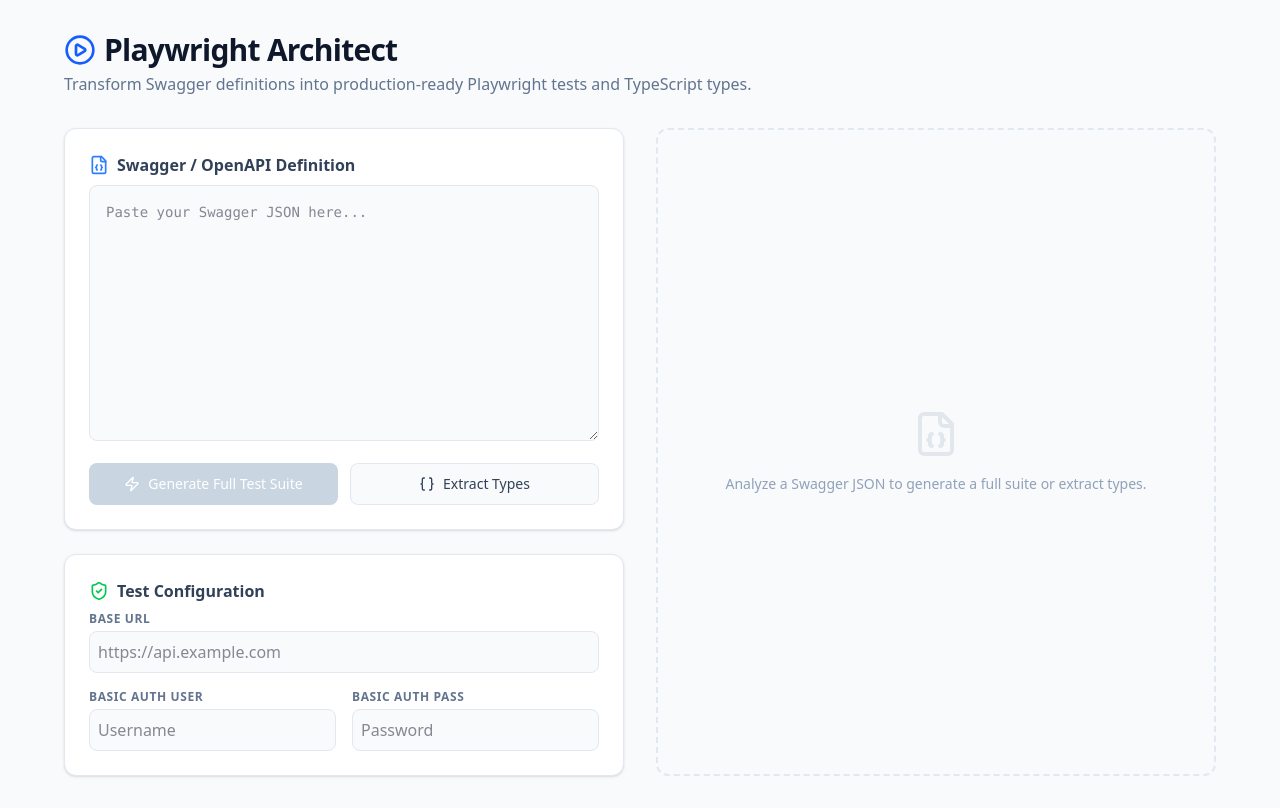
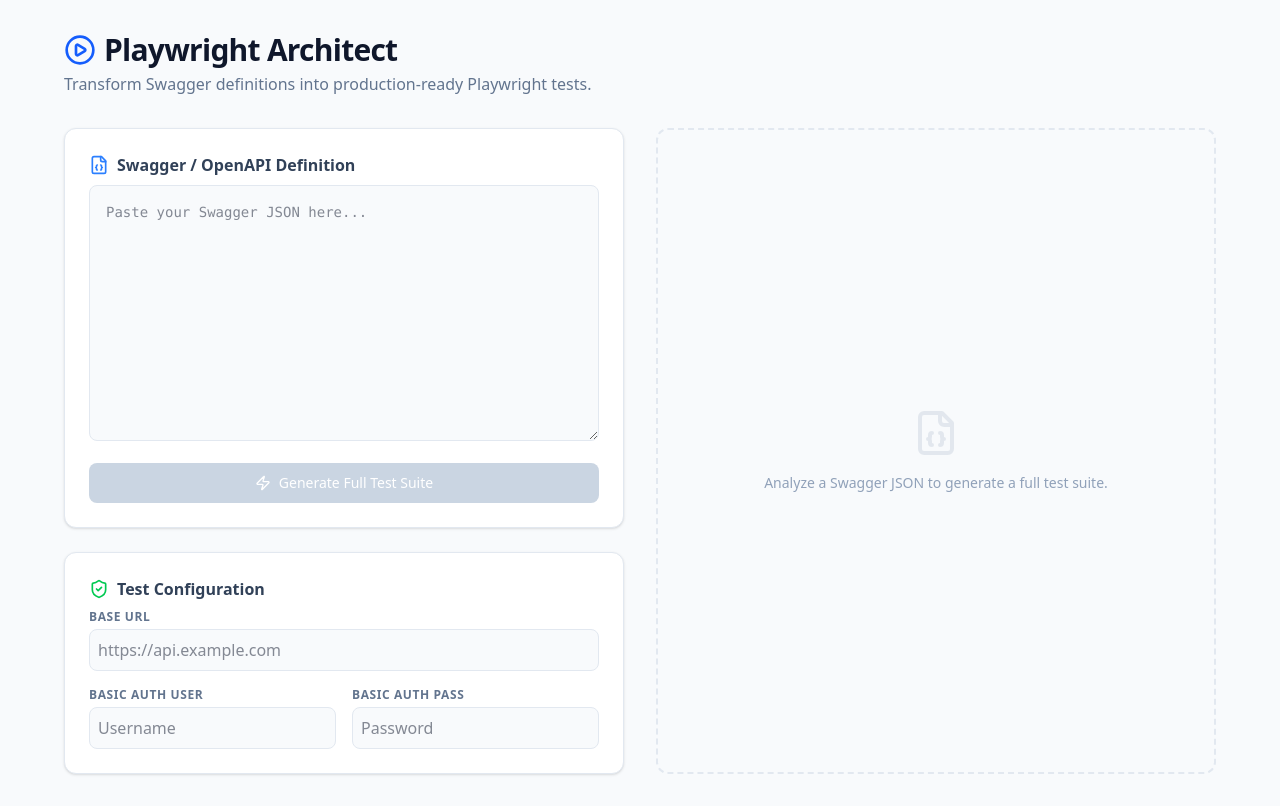
Before and after one commit to nicolas1729/playwright-generator, a React (Vite) app: page / in a window 1280 px wide. Built offline with nearby package versions, Linux system fonts and the light colour scheme; no server answers.

Commit message:
refactor: Remove Gemini AI and React Markdown dependencies
The Gemini AI API and React Markdown library are no longer used in the application. This commit removes their respective dependencies and related configurations to streamline the project.

```diff
--- a/package.json
+++ b/package.json
@@ -11,7 +11,6 @@
     "lint": "tsc --noEmit"
   },
   "dependencies": {
-    "@google/genai": "^1.29.0",
     "@tailwindcss/vite": "^4.1.14",
     "@vitejs/plugin-react": "^5.0.4",
     "clsx": "^2.1.1",
@@ -21,7 +20,6 @@
     "motion": "^12.23.24",
     "react": "^19.0.0",
     "react-dom": "^19.0.0",
-    "react-markdown": "^10.1.0",
     "tailwind-merge": "^3.5.0",
     "vite": "^6.2.0"
   },
--- a/src/App.tsx
+++ b/src/App.tsx
@@ -3,8 +3,7 @@
  * SPDX-License-Identifier: Apache-2.0
  */
 
-import { useState, useRef } from 'react';
-import { GoogleGenAI } from "@google/genai";
+import { useState } from 'react';
 import {
   FileJson,
   ShieldCheck,
@@ -14,32 +13,18 @@ import {
   Check,
   Loader2,
   AlertCircle,
-  Plus,
-  Trash2,
-  ChevronRight,
   Code2,
-  Braces,
-  Type,
   Zap
 } from 'lucide-react';
 import { motion, AnimatePresence } from 'motion/react';
-import Markdown from 'react-markdown';
-
-// Initialize Gemini
-const ai = new GoogleGenAI({ apiKey: process.env.GEMINI_API_KEY });
-
-type OutputTab = 'tests' | 'types';
 
 export default function App() {
   const [swaggerJson, setSwaggerJson] = useState('');
   const [username, setUsername] = useState('');
   const [password, setPassword] = useState('');
   const [baseUrl, setBaseUrl] = useState('');
-  const [isGeneratingTypes, setIsGeneratingTypes] = useState(false);
   const [isGeneratingFullSuite, setIsGeneratingFullSuite] = useState(false);
   const [generatedCode, setGeneratedCode] = useState('');
-  const [generatedTypes, setGeneratedTypes] = useState('');
-  const [activeTab, setActiveTab] = useState<OutputTab>('tests');
   const [error, setError] = useState<string | null>(null);
   const [copied, setCopied] = useState(false);
 
@@ -51,7 +36,6 @@ export default function App() {
 
     setIsGeneratingFullSuite(true);
     setError(null);
-    setActiveTab('tests');
 
     try {
       const swagger = JSON.parse(swaggerJson);
@@ -139,39 +123,6 @@ export default function App() {
     }
   };
 
-  const generateTypeScriptTypes = async () => {
-    if (!swaggerJson) {
-      setError('Please provide a Swagger JSON');
-      return;
-    }
-
-    setIsGeneratingTypes(true);
-    setError(null);
-    setActiveTab('types');
-
-    try {
-      const prompt = `Convert this Swagger/OpenAPI JSON into clean, well-structured TypeScript interfaces and types.
-      Include types for all schemas, request bodies, and responses.
-      Use standard TypeScript naming conventions (PascalCase for interfaces).
-      Return ONLY the TypeScript code, no markdown formatting.
-
-      Swagger JSON:
-      ${swaggerJson}`;
-
-      const response = await ai.models.generateContent({
-        model: "gemini-3.1-pro-preview",
-        contents: prompt,
-      });
-
-      setGeneratedTypes(response.text || '');
-    } catch (err) {
-      console.error(err);
-      setError('Failed to generate TypeScript types.');
-    } finally {
-      setIsGeneratingTypes(false);
-    }
-  };
-
   const copyToClipboard = (content: string) => {
     navigator.clipboard.writeText(content);
     setCopied(true);
@@ -200,7 +151,7 @@ export default function App() {
               <PlayCircle className="text-blue-600 w-8 h-8" />
               Playwright Architect
             </h1>
-            <p className="text-slate-500 mt-1">Transform Swagger definitions into production-ready Playwright tests and TypeScript types.</p>
+            <p className="text-slate-500 mt-1">Transform Swagger definitions into production-ready Playwright tests.</p>
           </div>
         </header>
 
@@ -218,11 +169,11 @@ export default function App() {
                 value={swaggerJson}
                 onChange={(e) => setSwaggerJson(e.target.value)}
               />
-              <div className="grid grid-cols-1 sm:grid-cols-2 gap-3">
+              <div className="flex gap-3">
                 <button
                   onClick={generateFullSuite}
                   disabled={isGeneratingFullSuite || !swaggerJson}
-                  className="py-2.5 px-4 bg-blue-600 hover:bg-blue-700 disabled:bg-slate-300 text-white rounded-lg font-medium transition-colors flex items-center justify-center gap-2 text-sm"
+                  className="flex-1 py-2.5 px-4 bg-blue-600 hover:bg-blue-700 disabled:bg-slate-300 text-white rounded-lg font-medium transition-colors flex items-center justify-center gap-2 text-sm"
                   title="Generate tests for ALL endpoints"
                 >
                   {isGeneratingFullSuite ? (
@@ -231,18 +182,6 @@ export default function App() {
                     <Zap className="w-4 h-4" />
                   )}
                   Generate Full Test Suite
-                </button>
-                <button
-                  onClick={generateTypeScriptTypes}
-                  disabled={isGeneratingTypes || !swaggerJson}
-                  className="py-2.5 px-4 bg-slate-100 hover:bg-slate-200 disabled:bg-slate-50 text-slate-700 rounded-lg font-medium transition-colors flex items-center justify-center gap-2 border border-slate-200 text-sm"
-                >
-                  {isGeneratingTypes ? (
-                    <Loader2 className="w-4 h-4 animate-spin" />
-                  ) : (
-                    <Braces className="w-4 h-4" />
-                  )}
-                  Extract Types
                 </button>
               </div>
             </section>
@@ -303,7 +242,7 @@ export default function App() {
             )}
 
             <AnimatePresence>
-              {(generatedCode || generatedTypes) && (
+              {generatedCode && (
                 <motion.section
                   initial={{ opacity: 0, y: 20 }}
                   animate={{ opacity: 1, y: 0 }}
@@ -311,42 +250,21 @@ export default function App() {
                 >
                   <div className="flex items-center justify-between px-4 py-3 bg-slate-800 border-b border-slate-700">
                     <div className="flex gap-4">
-                      {generatedCode && (
-                        <button
-                          onClick={() => setActiveTab('tests')}
-                          className={`flex items-center gap-2 text-sm font-medium transition-colors ${
-                            activeTab === 'tests' ? 'text-white' : 'text-slate-400 hover:text-slate-200'
-                          }`}
-                        >
-                          <Code2 className="w-4 h-4" />
-                          api-tests.spec.ts
-                        </button>
-                      )}
-                      {generatedTypes && (
-                        <button
-                          onClick={() => setActiveTab('types')}
-                          className={`flex items-center gap-2 text-sm font-medium transition-colors ${
-                            activeTab === 'types' ? 'text-white' : 'text-slate-400 hover:text-slate-200'
-                          }`}
-                        >
-                          <Braces className="w-4 h-4" />
-                          types.ts
-                        </button>
-                      )}
+                      <div className="flex items-center gap-2 text-sm font-medium text-white">
+                        <Code2 className="w-4 h-4" />
+                        api-tests.spec.ts
+                      </div>
                     </div>
                     <div className="flex items-center gap-2">
                       <button
-                        onClick={() => copyToClipboard(activeTab === 'tests' ? generatedCode : generatedTypes)}
+                        onClick={() => copyToClipboard(generatedCode)}
                         className="p-1.5 text-slate-400 hover:text-white transition-colors rounded hover:bg-slate-700"
                         title="Copy to clipboard"
                       >
                         {copied ? <Check className="w-4 h-4 text-green-400" /> : <Copy className="w-4 h-4" />}
                       </button>
                       <button
-                        onClick={() => downloadFile(
-                          activeTab === 'tests' ? generatedCode : generatedTypes,
-                          activeTab === 'tests' ? 'api-tests.spec.ts' : 'types.ts'
-                        )}
+                        onClick={() => downloadFile(generatedCode, 'api-tests.spec.ts')}
                         className="p-1.5 text-slate-400 hover:text-white transition-colors rounded hover:bg-slate-700"
                         title="Download file"
                       >
@@ -355,16 +273,16 @@ export default function App() {
                     </div>
                   </div>
                   <pre className="p-6 overflow-x-auto text-sm font-mono text-blue-300 custom-scrollbar max-h-[600px]">
-                    <code>{activeTab === 'tests' ? generatedCode : generatedTypes}</code>
+                    <code>{generatedCode}</code>
                   </pre>
                 </motion.section>
               )}
             </AnimatePresence>
 
-            {!generatedCode && !generatedTypes && !isGeneratingFullSuite && !isGeneratingTypes && (
+            {!generatedCode && !isGeneratingFullSuite && (
               <div className="h-full flex flex-col items-center justify-center text-slate-400 py-20 border-2 border-dashed border-slate-200 rounded-xl">
                 <FileJson className="w-12 h-12 mb-4 opacity-20" />
-                <p className="text-sm">Analyze a Swagger JSON to generate a full suite or extract types.</p>
+                <p className="text-sm">Analyze a Swagger JSON to generate a full test suite.</p>
               </div>
             )}
           </div>
--- a/vite.config.ts
+++ b/vite.config.ts
@@ -7,9 +7,6 @@ export default defineConfig(({mode}) => {
   const env = loadEnv(mode, '.', '');
   return {
     plugins: [react(), tailwindcss()],
-    define: {
-      'process.env.GEMINI_API_KEY': JSON.stringify(env.GEMINI_API_KEY),
-    },
     resolve: {
       alias: {
         '@': path.resolve(__dirname, '.'),
```
Also changed, not shown: 1 other file (tests, documents, lock files or other folders).
